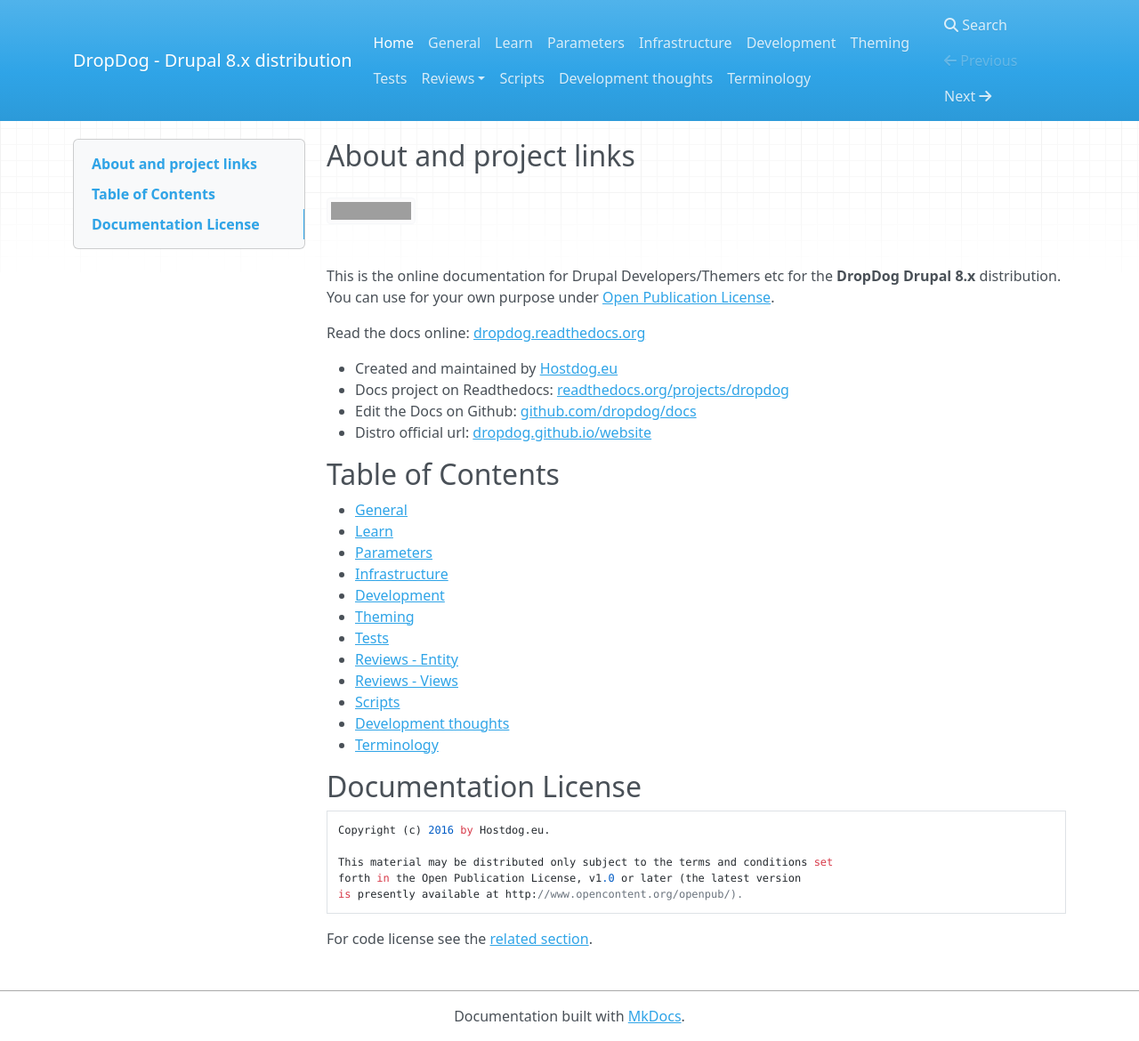
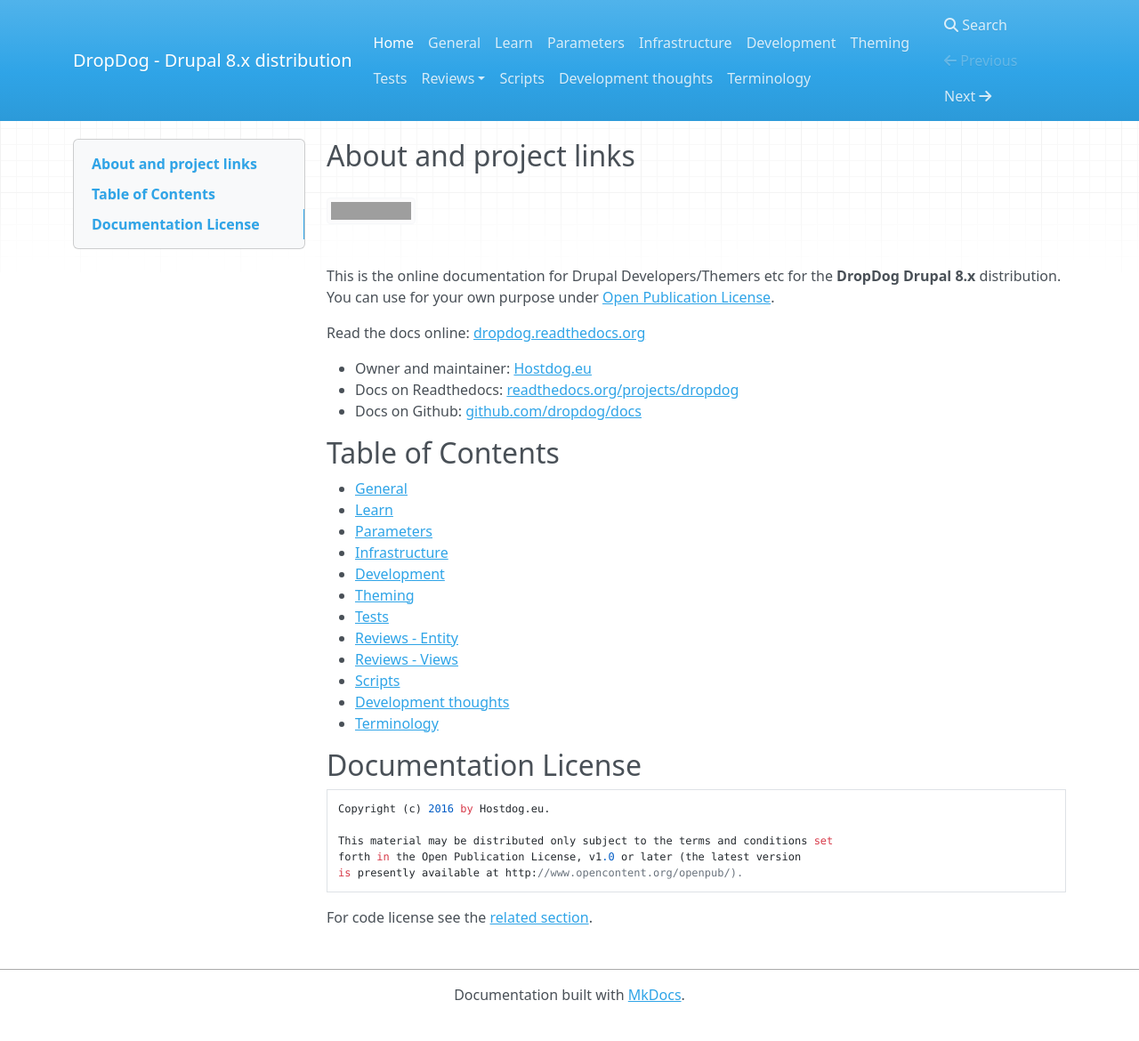
Before and after one commit to dropdog/docs, an MkDocs documentation site: the page built from docs/index.md, in a window 1280 px wide and 1170 px high. Shown: the whole window at 89% size. Built offline with MkDocs 1.6.1, drawn with Linux system fonts in a browser that asks for light colours; nearby versions of some CDN libraries; old or Windows-style settings are respelled for this version of MkDocs; grey boxes are pictures that could not be loaded.

Commit message:
Remove website url and change labels

```diff
--- a/docs/index.md
+++ b/docs/index.md
@@ -7,10 +7,9 @@ You can use for your own purpose under [Open Publication License](https://github
 
 Read the docs online: [dropdog.readthedocs.org](http://dropdog.readthedocs.org/)
 
-- Created and maintained by [Hostdog.eu](https://www.hostdog.eu "Web hosting company")
-- Docs project on Readthedocs: [readthedocs.org/projects/dropdog](https://readthedocs.org/projects/dropdog/)
-- Edit the Docs on Github: [github.com/dropdog/docs](https://github.com/dropdog/docs)
-- Distro official url: [dropdog.github.io/website](http://dropdog.github.io/website/)
+- Owner and maintainer: [Hostdog.eu](https://www.hostdog.eu "Web hosting company")
+- Docs on Readthedocs: [readthedocs.org/projects/dropdog](https://readthedocs.org/projects/dropdog/)
+- Docs on Github: [github.com/dropdog/docs](https://github.com/dropdog/docs)
 
 ## Table of Contents
 
```
